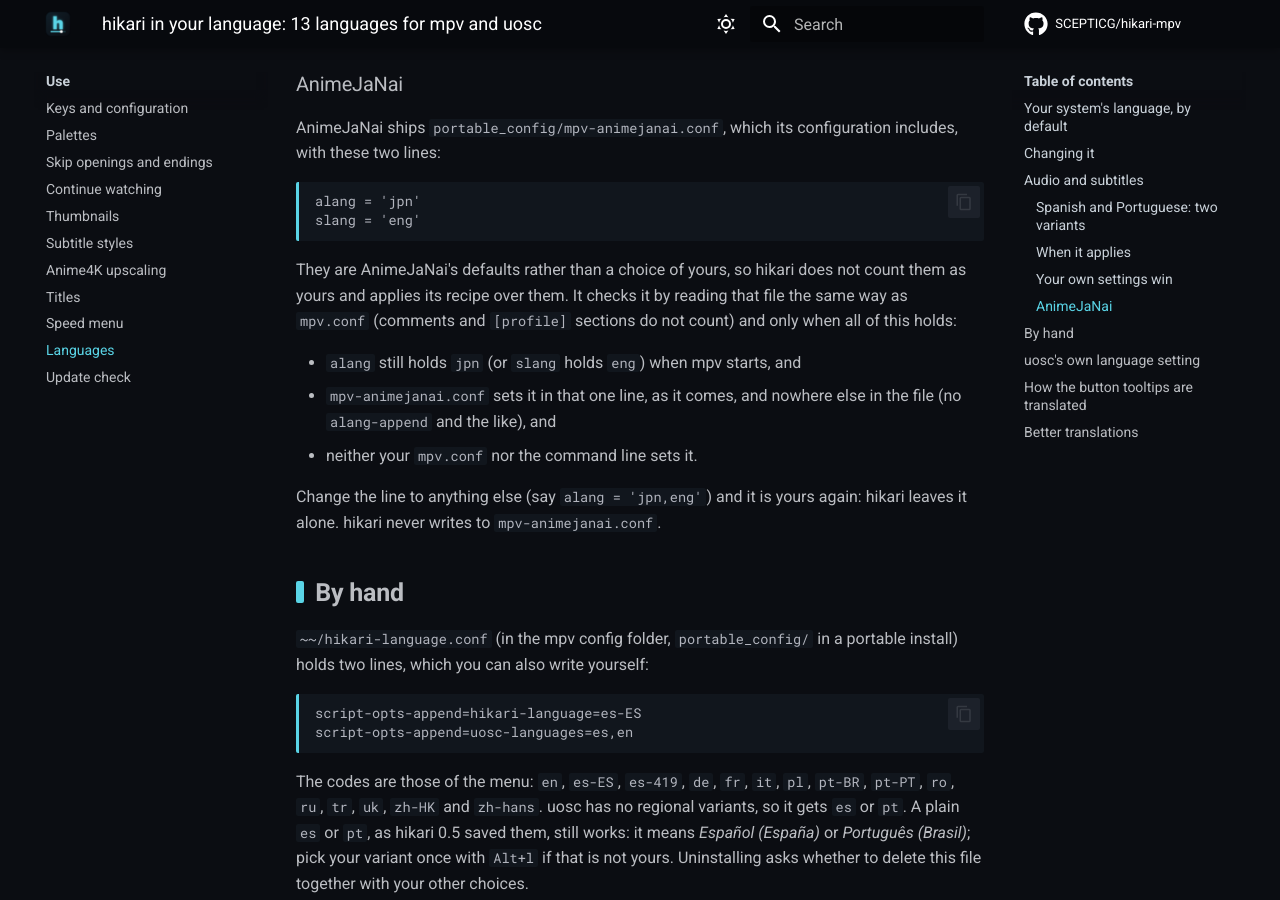
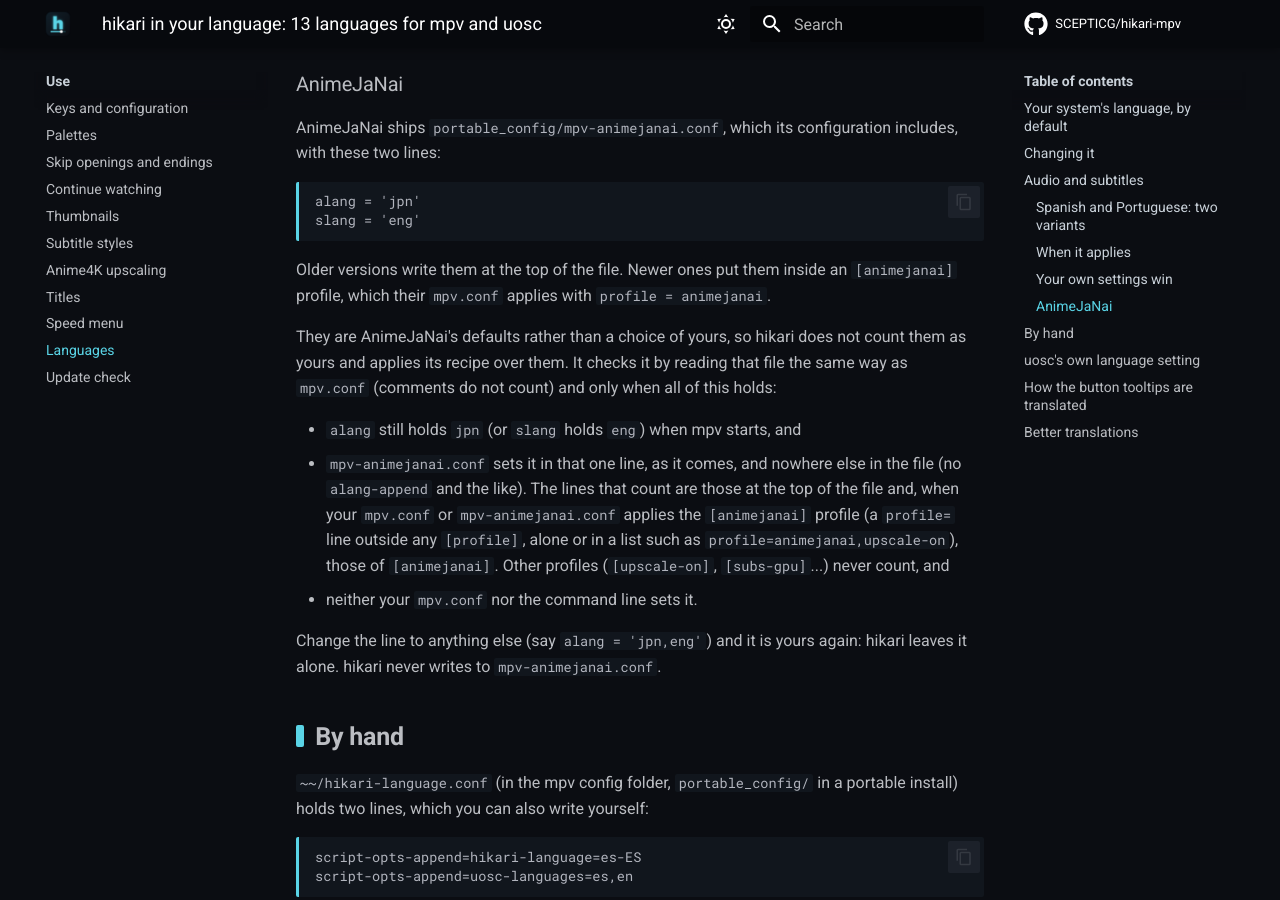
Before and after one commit to SCEPTICG/hikari-mpv, an MkDocs documentation site: the page built from docs/features/language.md, in a window 1280 px wide and 900 px high, scrolled down 6106 px. Built offline with MkDocs 1.6.1 and Material for MkDocs 9.7.7, drawn with Linux system fonts in a browser that asks for light colours; comment, search, counter and statistics services are not loaded.

Commit message:
AnimeJaNai's alang and slang also recognised inside its [animejanai] profile when mpv.conf or mpv-animejanai.conf applies it (profile=animejanai); other sections never count, one line at the top and one in the profile are yours

````diff
--- a/docs/features/language.md
+++ b/docs/features/language.md
@@ -140,10 +140,12 @@ alang = 'jpn'
 slang = 'eng'
 ```
 
-They are AnimeJaNai's defaults rather than a choice of yours, so hikari does not count them as yours and applies its recipe over them. It checks it by reading that file the same way as `mpv.conf` (comments and `[profile]` sections do not count) and only when all of this holds:
+Older versions write them at the top of the file. Newer ones put them inside an `[animejanai]` profile, which their `mpv.conf` applies with `profile = animejanai`.
+
+They are AnimeJaNai's defaults rather than a choice of yours, so hikari does not count them as yours and applies its recipe over them. It checks it by reading that file the same way as `mpv.conf` (comments do not count) and only when all of this holds:
 
 - `alang` still holds `jpn` (or `slang` holds `eng`) when mpv starts, and
-- `mpv-animejanai.conf` sets it in that one line, as it comes, and nowhere else in the file (no `alang-append` and the like), and
+- `mpv-animejanai.conf` sets it in that one line, as it comes, and nowhere else in the file (no `alang-append` and the like). The lines that count are those at the top of the file and, when your `mpv.conf` or `mpv-animejanai.conf` applies the `[animejanai]` profile (a `profile=` line outside any `[profile]`, alone or in a list such as `profile=animejanai,upscale-on`), those of `[animejanai]`. Other profiles (`[upscale-on]`, `[subs-gpu]`...) never count, and
 - neither your `mpv.conf` nor the command line sets it.
 
 Change the line to anything else (say `alang = 'jpn,eng'`) and it is yours again: hikari leaves it alone. hikari never writes to `mpv-animejanai.conf`.
````
Also changed, not shown: 2 other files.
